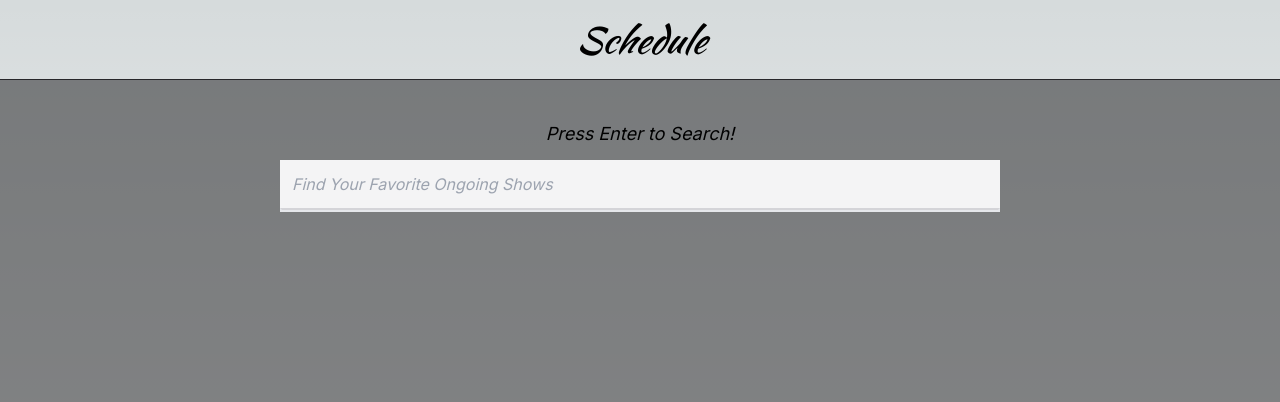
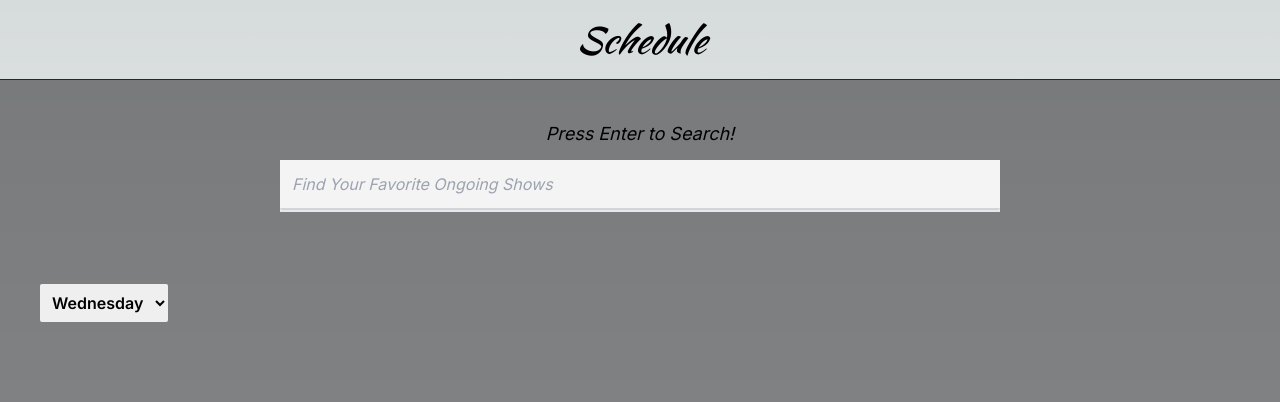
Before and after one commit to Arthur-Jr/schedule, a Next.js app: page / in a window 1280 px wide. Shown: the top 402 px of the page. Built offline with nearby package versions, Linux system fonts and the light colour scheme.

Commit message:
feat: add schedule main content on main page

```diff
--- a/src/app/page.tsx
+++ b/src/app/page.tsx
@@ -1,9 +1,10 @@
-import { SearchBar } from "@/components";
+import { ScheduleMainContent, SearchBar } from '@/components';
 
 export default function Home() {
   return (
-    <main className="flex flex-col items-center justify-between p-10 min-h-screen bg-zinc-900/50">
+    <main className="flex flex-col items-center min-h-screen gap-5 p-10 bg-zinc-900/50">
       <SearchBar />
+      <ScheduleMainContent />
     </main>
   );
 };
```
